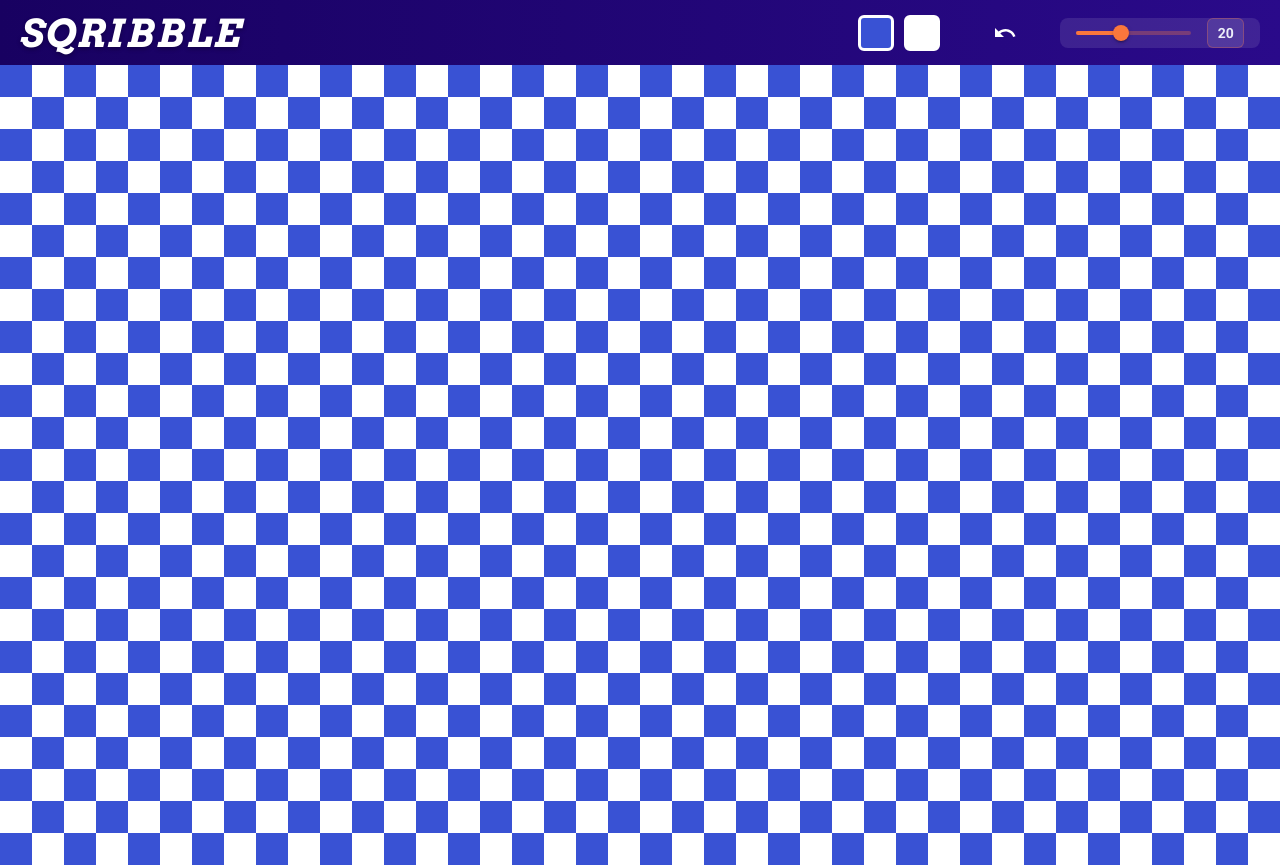
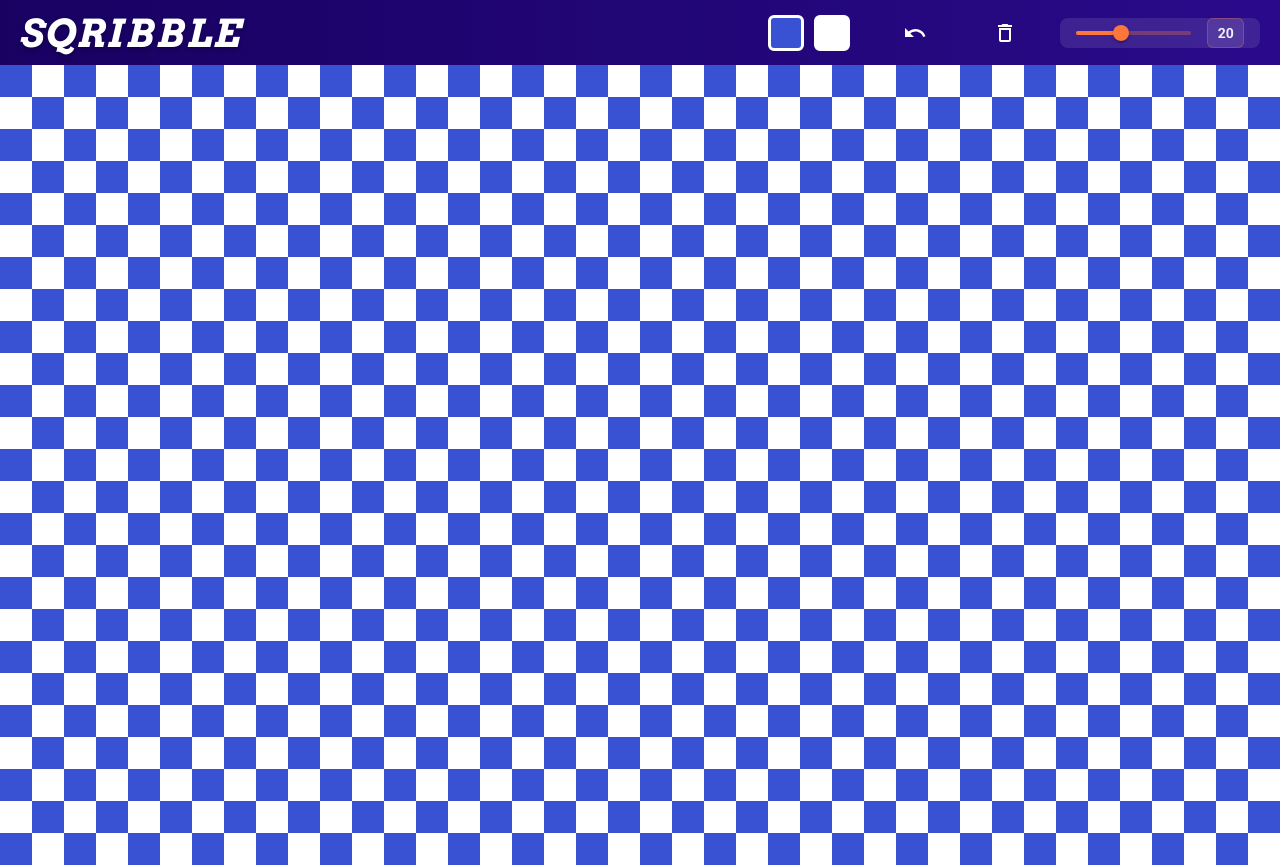
Before and after one commit to xyzrian/SQRIBBLE, a React (Create React App) app: page / in a window 1280 px wide. Built offline with nearby package versions, Linux system fonts and the light colour scheme.

Commit message:
added clear button, fixed bug with canvas reverting to default colours after undoing/clearing

```diff
--- a/src/Providers.js
+++ b/src/Providers.js
@@ -31,52 +31,79 @@ export const Providers = ({ children }) => {
     setCanvasHistory((prevHistory) => {
       if (prevHistory.length === 0) return prevHistory;
 
-      // Remove the *current* state and compute the new "last" (previous) state
+      // Remove the current state and compute the previous state
       const newHistory = prevHistory.slice(0, -1);
       const prevState = newHistory[newHistory.length - 1];
 
       const canvasElement = document.getElementById("scratch");
-      if (canvasElement && prevState) {
+      if (canvasElement) {
         const ctx = canvasElement.getContext("2d");
-
-        // Extract the alpha mask from the previous state
-        const alphaMask = new Uint8ClampedArray(prevState.data);
-
-        // Redraw the canvas with CURRENT colors
-        const createPattern = (primaryColor, secondaryColor) => {
-          const patternCanvas = document.createElement("canvas");
-          patternCanvas.width = 64;
-          patternCanvas.height = 64;
-          const patternCtx = patternCanvas.getContext("2d");
-
-          // Top-left and bottom-right: primary
-          patternCtx.fillStyle = primaryColor;
-          patternCtx.fillRect(0, 0, 32, 32);
-          patternCtx.fillRect(32, 32, 32, 32);
-          // Top-right and bottom-left: secondary
-          patternCtx.fillStyle = secondaryColor;
-          patternCtx.fillRect(32, 0, 32, 32);
-          patternCtx.fillRect(0, 32, 32, 32);
-
-          return patternCtx.createPattern(patternCanvas, 'repeat');
-        };
-
-        const scratchPattern = createPattern(primColor, secColor);
-        ctx.globalCompositeOperation = "source-over";
-        ctx.fillStyle = scratchPattern;
-        ctx.fillRect(0, 0, ctx.canvas.width, ctx.canvas.height);
-
-        // Apply the old alpha mask to the new colored canvas
-        const newImageData = ctx.getImageData(0, 0, ctx.canvas.width, ctx.canvas.height);
-        for (let i = 3; i < newImageData.data.length; i += 4) {
-          newImageData.data[i] = alphaMask[i];
+        ctx.clearRect(0, 0, ctx.canvas.width, ctx.canvas.height);
+        if (prevState) {
+          ctx.putImageData(prevState, 0, 0);
         }
-        ctx.putImageData(newImageData, 0, 0);
       }
 
       return newHistory;
     });
-  }, [primColor, secColor]);
+  }, []);
+
+  const handleClear = useCallback(() => {
+    const canvasElement = document.getElementById("scratch");
+    if (!canvasElement) return;
+
+    const canvasContext = canvasElement.getContext("2d");
+
+    // Reset composite operation to source-over before clearing
+    canvasContext.globalCompositeOperation = "source-over";
+
+    // Clear the canvas completely (make it transparent)
+    canvasContext.clearRect(0, 0, canvasContext.canvas.width, canvasContext.canvas.height);
+
+    // Redraw the pattern with CURRENT colors
+    const createPattern = (primaryColor, secondaryColor, orientation = "vertical") => {
+      const patternCanvas = document.createElement("canvas");
+      patternCanvas.width = 64;
+      patternCanvas.height = 64;
+      const ctx = patternCanvas.getContext("2d");
+
+      if (orientation === "vertical") {
+        ctx.fillStyle = primaryColor;
+        ctx.fillRect(0, 0, 32, 32);
+        ctx.fillRect(32, 32, 32, 32);
+        ctx.fillStyle = secondaryColor;
+        ctx.fillRect(32, 0, 32, 32);
+        ctx.fillRect(0, 32, 32, 32);
+      } else {
+        ctx.fillStyle = secondaryColor;
+        ctx.fillRect(0, 0, 32, 32);
+        ctx.fillRect(32, 32, 32, 32);
+        ctx.fillStyle = primaryColor;
+        ctx.fillRect(32, 0, 32, 32);
+        ctx.fillRect(0, 32, 32, 32);
+      }
+
+      return ctx.createPattern(patternCanvas, 'repeat');
+    };
+
+    const scratchPattern = createPattern(primColor, secColor, "vertical");
+    canvasContext.fillStyle = scratchPattern;
+    canvasContext.fillRect(0, 0, canvasContext.canvas.width, canvasContext.canvas.height);
+
+    // Also update the background canvas with current colors
+    const backgroundElement = document.getElementById("base");
+    if (backgroundElement) {
+      const backgroundContext = backgroundElement.getContext("2d");
+      const backgroundPattern = createPattern(primColor, secColor, "horizontal");
+      backgroundContext.fillStyle = backgroundPattern;
+      backgroundContext.fillRect(0, 0, backgroundContext.canvas.width, backgroundContext.canvas.height);
+    }
+
+    // Clear history and save only this new cleared state
+    setCanvasHistory([]);
+    const imageData = canvasContext.getImageData(0, 0, canvasContext.canvas.width, canvasContext.canvas.height);
+    saveCanvasState(imageData);
+  }, [primColor, secColor, saveCanvasState]);
 
   return (
     <AppContext.Provider
@@ -89,6 +116,7 @@ export const Providers = ({ children }) => {
         setBrushSize,
         canUndo,
         handleUndo,
+        handleClear,
         saveCanvasState,
       }}
     >
--- /dev/null
+++ b/src/components/Clear.js
@@ -0,0 +1,28 @@
+import { useContext } from "react"
+import { AppContext } from "../Providers"
+import DeleteOutlineIcon from "@mui/icons-material/DeleteOutline"
+import IconButton from "@mui/material/IconButton"
+
+const Clear = () => {
+  const { handleClear } = useContext(AppContext)
+
+  return (
+    <IconButton
+      onClick={handleClear}
+      sx={{
+        color: "#FFFFFF",
+        marginLeft: "15px",
+        marginRight: "15px",
+        "&:hover": {
+          backgroundColor: "rgba(255, 255, 255, 0.1)",
+        },
+      }}
+      title="Clear Canvas"
+      aria-label="Clear canvas"
+    >
+      <DeleteOutlineIcon />
+    </IconButton>
+  )
+}
+
+export default Clear
--- a/src/components/Navbar.js
+++ b/src/components/Navbar.js
@@ -1,6 +1,7 @@
 import WidthSlider from "./WidthSlider"
 import ColorSelector from "./ColorSelector"
 import Undo from "./Undo"
+import Clear from "./Clear"
 
 export default function Navbar() {
   return (
@@ -10,6 +11,7 @@ export default function Navbar() {
         <ColorSelector />
         <div className="nav--tools">
           <Undo />
+          <Clear />
           <WidthSlider />
         </div>
       </div>
```
